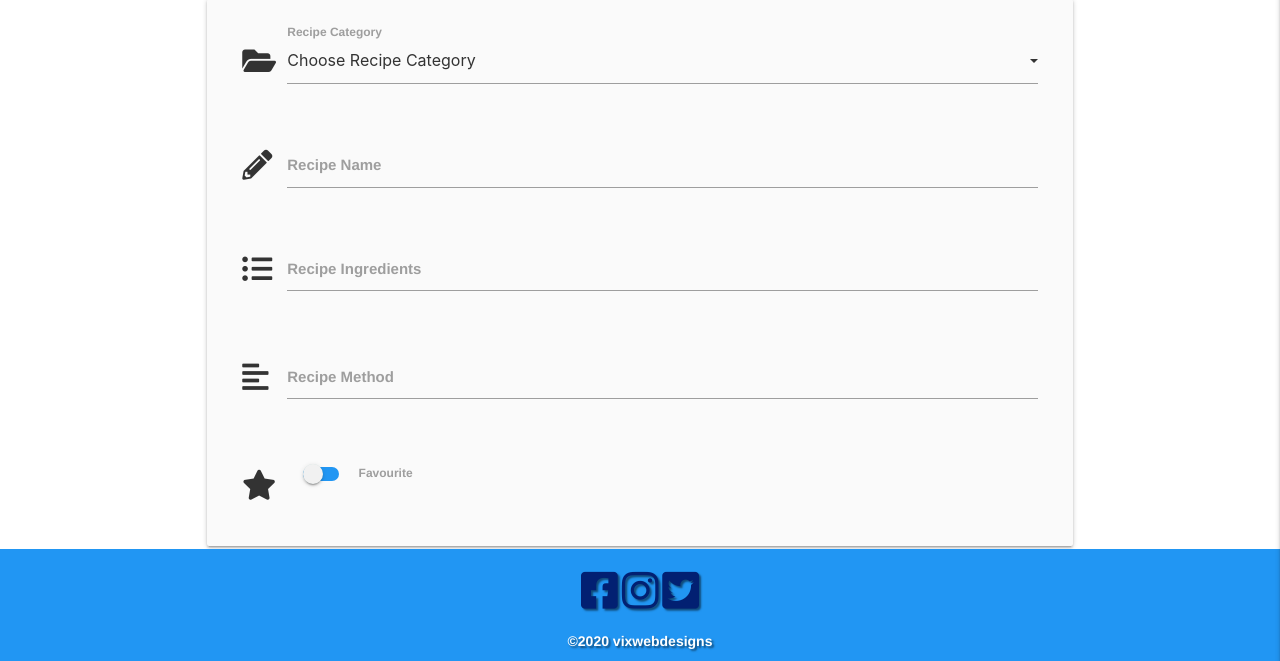
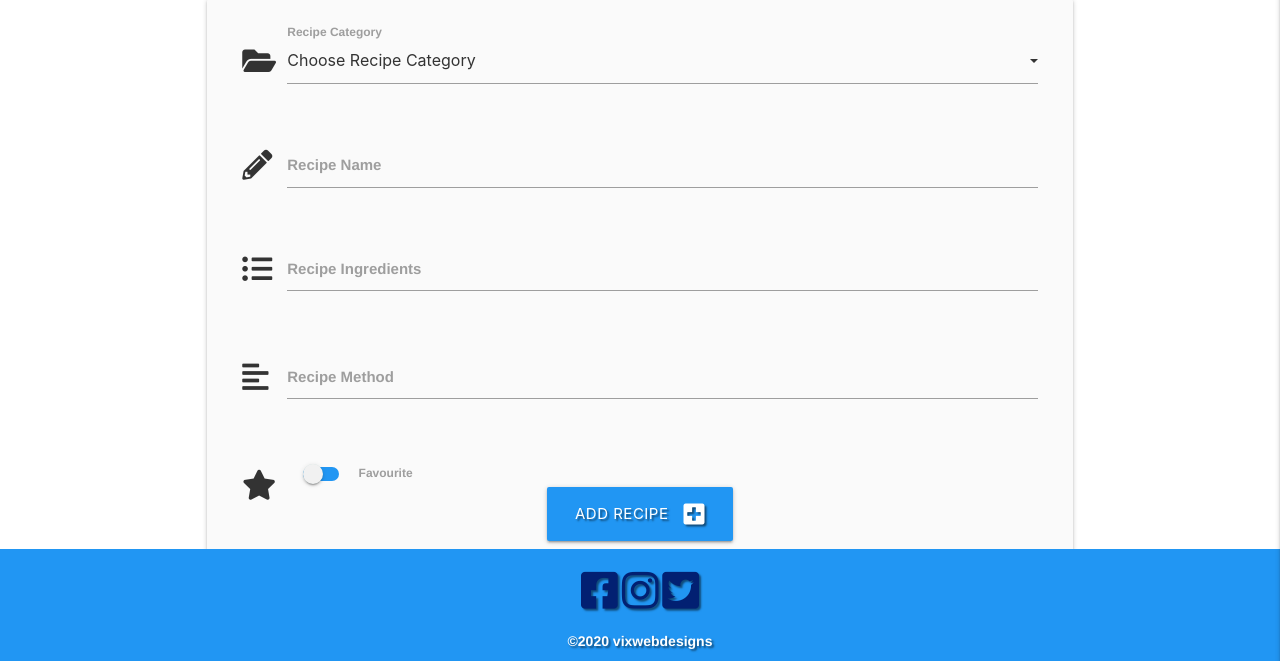
Before and after one commit to VMBlakelock/saute-and-skewers-greekfood, a Flask app: page /add_recipe in a window 1280 px wide. Shown: the part 139-800 px from the top of the page. Run offline with Flask 2, Linux system fonts and the light colour scheme; data that the repository does not hold is empty; some libraries are stand-ins or nearby versions.

Commit message:
allow user to add to db

```diff
--- a/app.py
+++ b/app.py
@@ -105,8 +105,20 @@ def logout():
     return redirect(url_for("login"))
 
 
-@app.route("/add_recipe")
+@app.route("/add_recipe", methods=["GET", "POST"])
 def add_recipe():
+    if request.method == "POST":
+        recipe = {
+            "category_name": request.form.get("category_name"),
+            "recipe_name": request.form.get("recipe_name"),
+            "recipe_ingredients": request.form.get("recipe_ingredients"),
+            "recipe_method": request.form.get("recipe_method"),
+            "created_by": session["user"]
+        }
+        mongo.db.tasks.insert_one(recipe)
+        flash("Recipe Successfully Added")
+        return redirect(url_for("get_recipe"))
+
     categories = mongo.db.categories.find().sort("category_name", 1)
     return render_template("add_recipe.html", categories=categories)
 
--- a/templates/add_recipe.html
+++ b/templates/add_recipe.html
@@ -5,7 +5,7 @@
 
 <!-- card panel -->
  <div class="row card-panel grey lighten-5">
-        <form class="col s12" method="POST" action="">
+        <form class="col s12" method="POST" action="{{ url_for('add_recipe') }}">
 
         <!-- category selection dropdown -->
             <div class="row">
@@ -62,8 +62,17 @@
                             Favourite
                         </label>
 					</div>
+
+                    <!-- submit button -->
+            <div class="row">
+                <div class="col s12 center-align">
+                    <button type="submit" class="btn-large #2196f3 blue text-shadow">
+                        Add Recipe <i class="fas fa-plus-square right"></i>
+                    </button>
                 </div>
                 </div>
+            </div>
+            </div>
         </form>
     </div>
 
```
